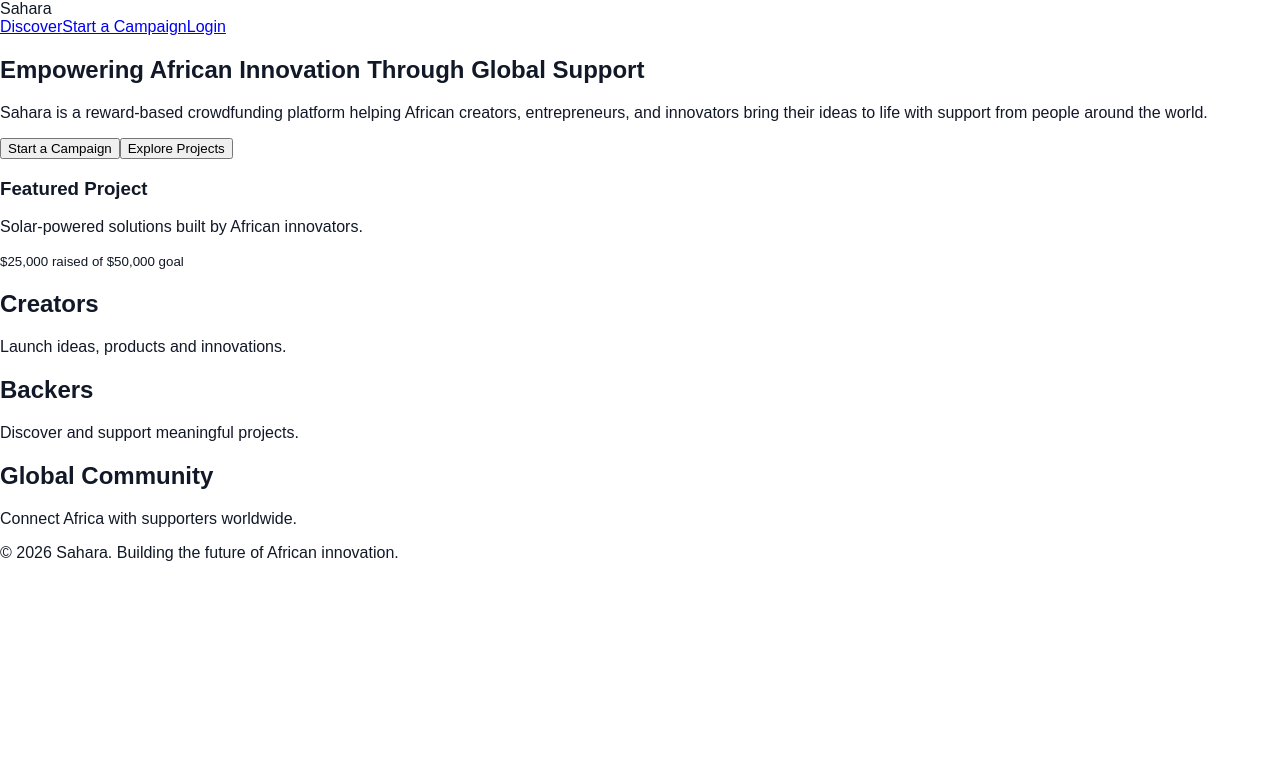
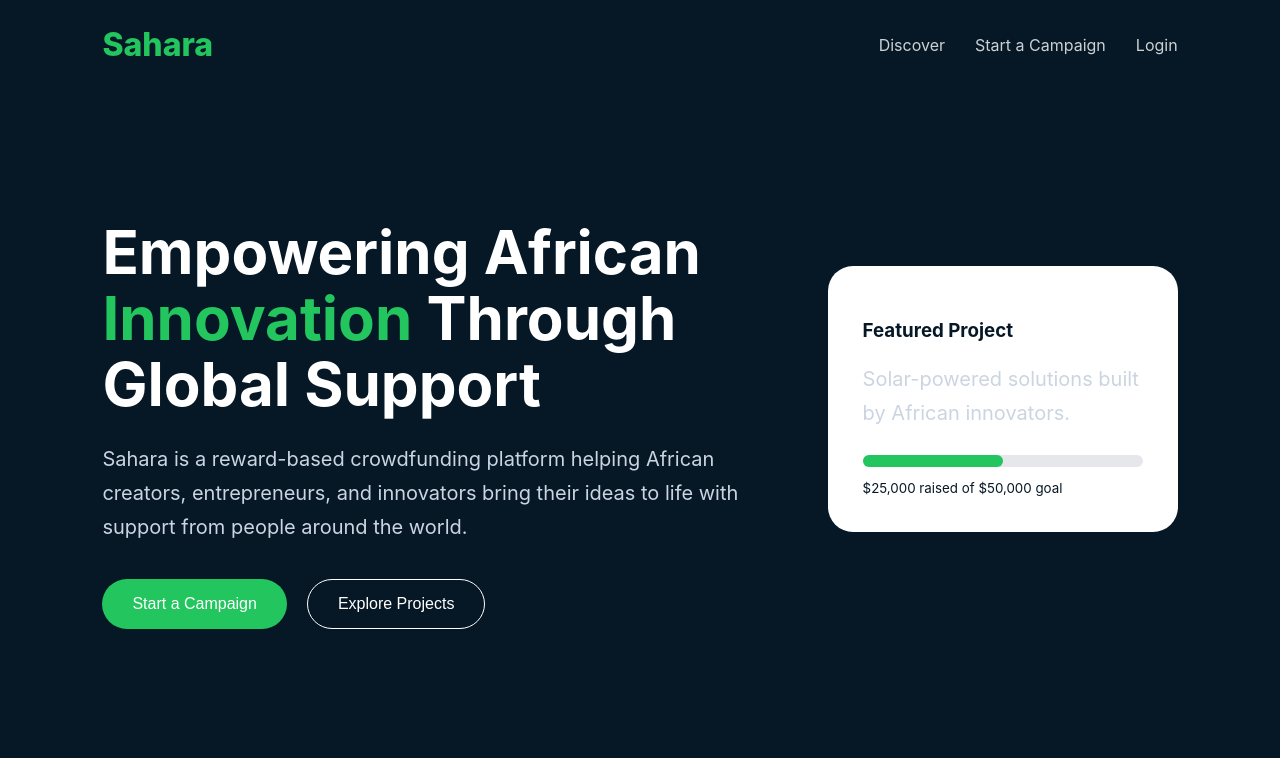
Before and after one commit to groupstum-dev/sahara, a Next.js app: page / in a window 1280 px wide. Shown: the top 758 px of the page. Built offline with nearby package versions, Linux system fonts and the light colour scheme.

Commit message:
Update globals.css

```diff
--- a/app/globals.css
+++ b/app/globals.css
@@ -1,25 +1,207 @@
-@tailwind base;
-@tailwind components;
-@tailwind utilities;
-
-:root {
-  --background: #ffffff;
-  --foreground: #111827;
-}
-
 * {
   box-sizing: border-box;
 }
 
 html,
 body {
+  margin: 0;
   padding: 0;
-  margin: 0;
-  font-family: Arial, Helvetica, sans-serif;
-  background: var(--background);
-  color: var(--foreground);
+  font-family:
+    Inter,
+    Arial,
+    Helvetica,
+    sans-serif;
+  background: #061826;
+  color: white;
 }
 
-main {
+
+.page {
   min-height: 100vh;
 }
+
+
+/* NAVBAR */
+
+.navbar {
+  display: flex;
+  justify-content: space-between;
+  align-items: center;
+  padding: 25px 8%;
+}
+
+
+.logo {
+  font-size: 32px;
+  font-weight: 800;
+  color: #22c55e;
+}
+
+
+.nav-links {
+  display: flex;
+  gap: 30px;
+}
+
+
+.nav-links a {
+  color: white;
+  text-decoration: none;
+  opacity: .8;
+}
+
+
+.nav-links a:hover {
+  opacity: 1;
+}
+
+
+/* HERO */
+
+.hero {
+  display: flex;
+  align-items: center;
+  justify-content: space-between;
+  gap: 50px;
+  padding: 80px 8%;
+}
+
+
+.hero-content {
+  max-width: 650px;
+}
+
+
+h1 {
+  font-size: 60px;
+  line-height: 1.1;
+  margin-bottom: 25px;
+}
+
+
+h1 span {
+  color: #22c55e;
+}
+
+
+.hero p {
+  font-size: 20px;
+  line-height: 1.7;
+  color: #cbd5e1;
+}
+
+
+/* BUTTONS */
+
+.buttons {
+  display: flex;
+  gap: 20px;
+  margin-top: 35px;
+}
+
+
+button {
+  padding: 15px 30px;
+  border-radius: 30px;
+  border: none;
+  cursor: pointer;
+  font-size: 16px;
+}
+
+
+.primary {
+  background: #22c55e;
+  color: white;
+}
+
+
+.secondary {
+  background: transparent;
+  border: 1px solid white;
+  color: white;
+}
+
+
+/* PROJECT CARD */
+
+.card {
+  background: white;
+  color: #061826;
+  padding: 35px;
+  border-radius: 25px;
+  width: 350px;
+}
+
+
+.progress {
+  background: #e5e7eb;
+  height: 12px;
+  border-radius: 20px;
+  margin: 25px 0 10px;
+}
+
+
+.progress div {
+  height: 100%;
+  width: 50%;
+  background: #22c55e;
+  border-radius: 20px;
+}
+
+
+/* FEATURES */
+
+.features {
+  display: grid;
+  grid-template-columns: repeat(3,1fr);
+  gap: 30px;
+  padding: 50px 8%;
+}
+
+
+.features div {
+  background: #102a43;
+  padding: 30px;
+  border-radius: 20px;
+}
+
+
+.features p {
+  color: #cbd5e1;
+}
+
+
+/* FOOTER */
+
+footer {
+  text-align: center;
+  padding: 40px;
+  color: #94a3b8;
+}
+
+
+/* MOBILE */
+
+@media(max-width:900px){
+
+  .hero {
+    flex-direction: column;
+  }
+
+
+  h1 {
+    font-size: 40px;
+  }
+
+
+  .features {
+    grid-template-columns: 1fr;
+  }
+
+
+  .navbar {
+    flex-direction: column;
+    gap:20px;
+  }
+
+}
```
